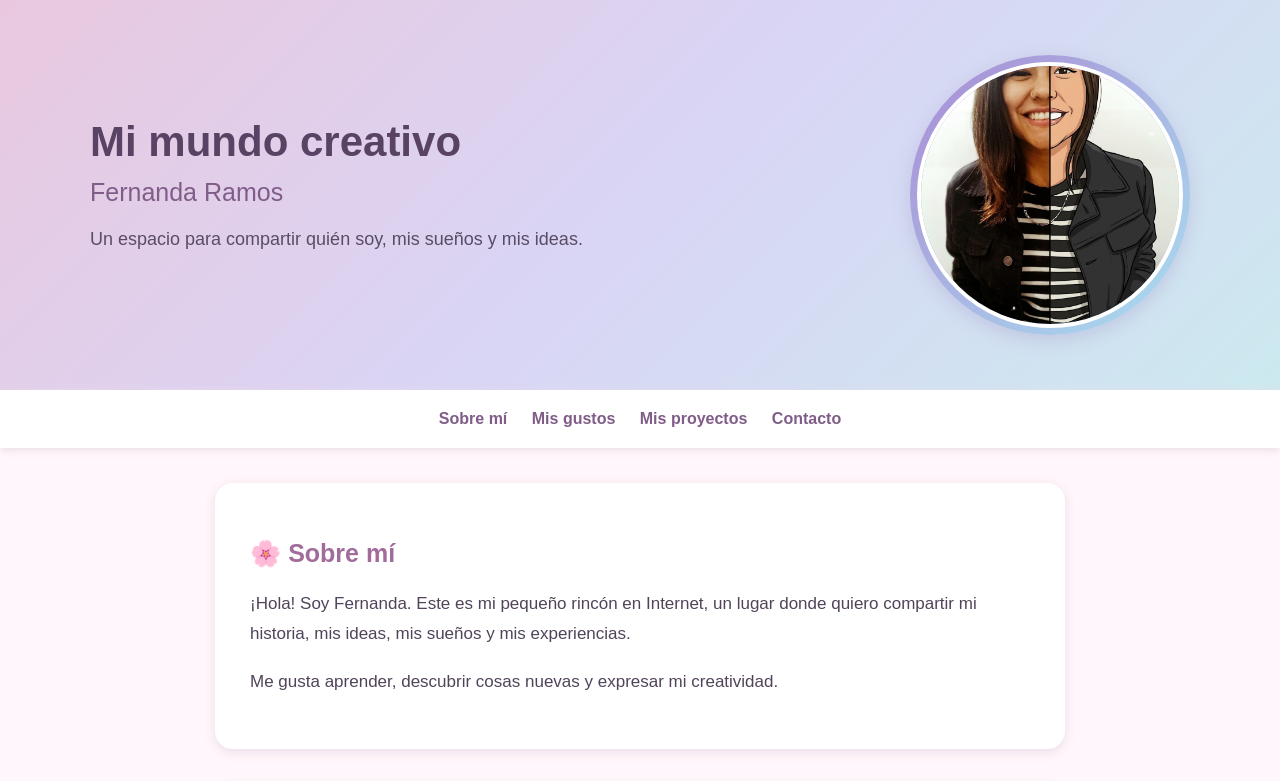
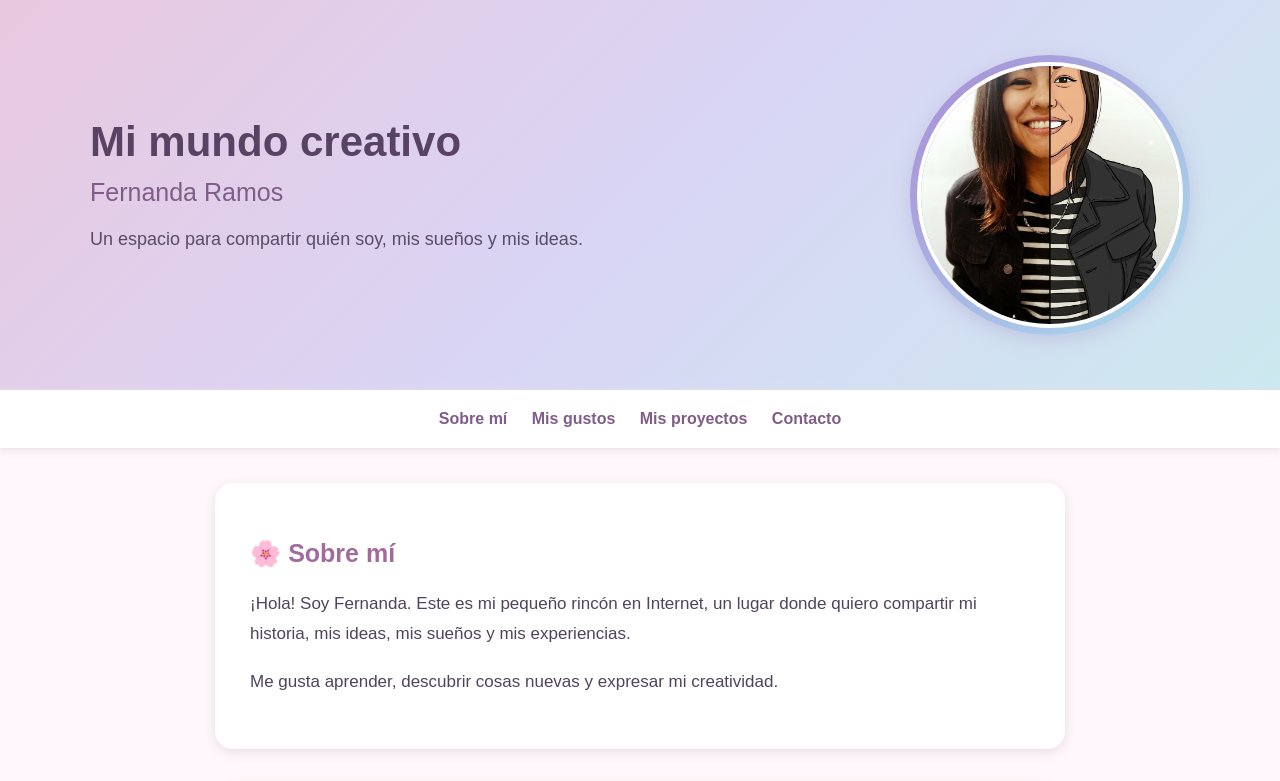
Before and after one commit to fernandaramosM/fernandaramosM.github.io, a plain HTML site: page index.html in a window 1280 px wide. Shown: the top 781 px of the page. Drawn offline with Linux system fonts and the light colour scheme.

Commit message:
Update index.html

```diff
--- a/index.html
+++ b/index.html
@@ -87,7 +87,7 @@
                     height: 100%;
                     border-radius: 50%;
                     object-fit: cover;
-                    object-position: center 25%;
+                    object-position: center 15%;
                     border: 4px solid white;
                     display: block;
                 }
```
